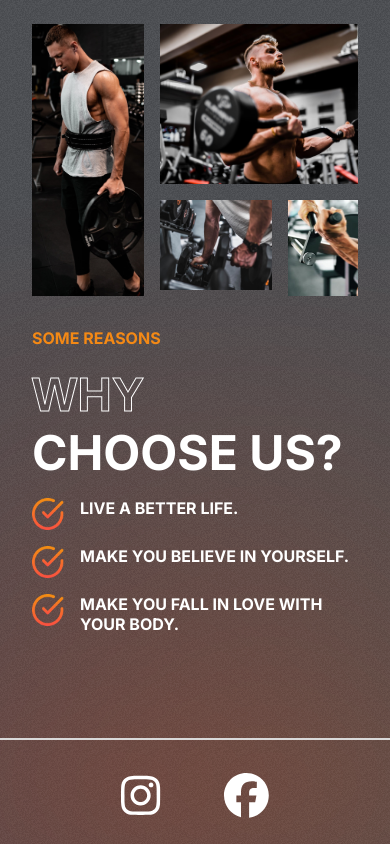
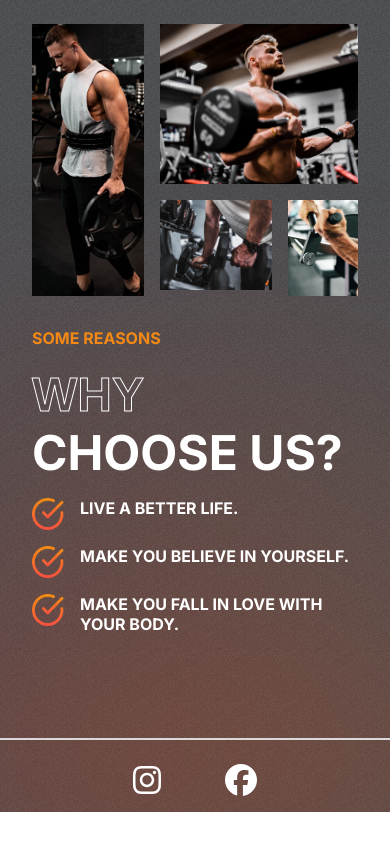
Before and after one commit to danielnahhas/FitClub-Starter-master, a React (Create React App) app: page / in a window 390 px wide. Shown: the part 2336-3180 px from the top of the page. After the commit the page ends 3148 px from the top, so only its background shows below. Built offline with nearby package versions, Linux system fonts and the light colour scheme.

Commit message:
responsive adjustment

```diff
--- a/src/components/Footer/Footer.css
+++ b/src/components/Footer/Footer.css
@@ -38,3 +38,12 @@
     filter: blur(200px);
     background: rgb(255,115,0);
 }
+@media screen and (max-width: 768px) {
+    .social-links > a {
+        font-size: 2rem;
+
+    }
+    .footer{
+        height: 2rem;
+    }
+}
```
